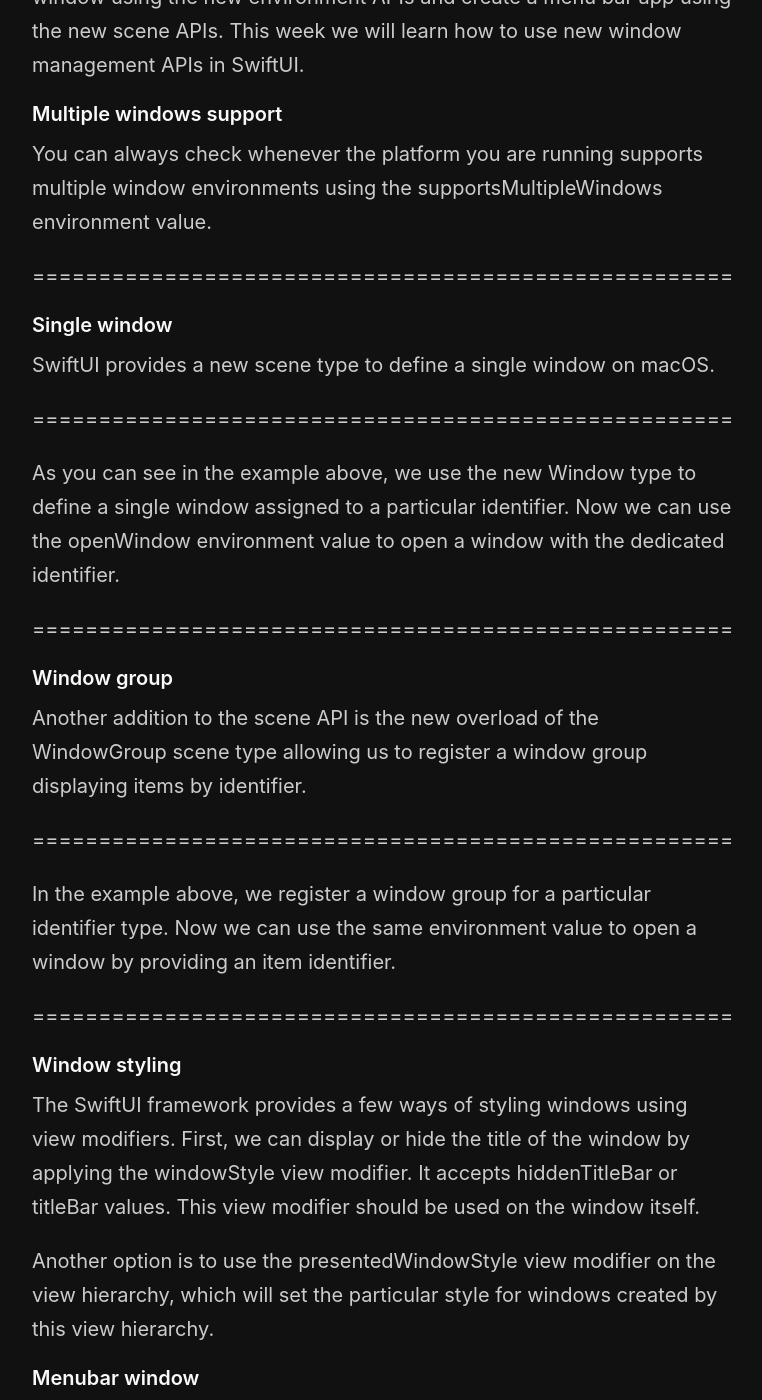
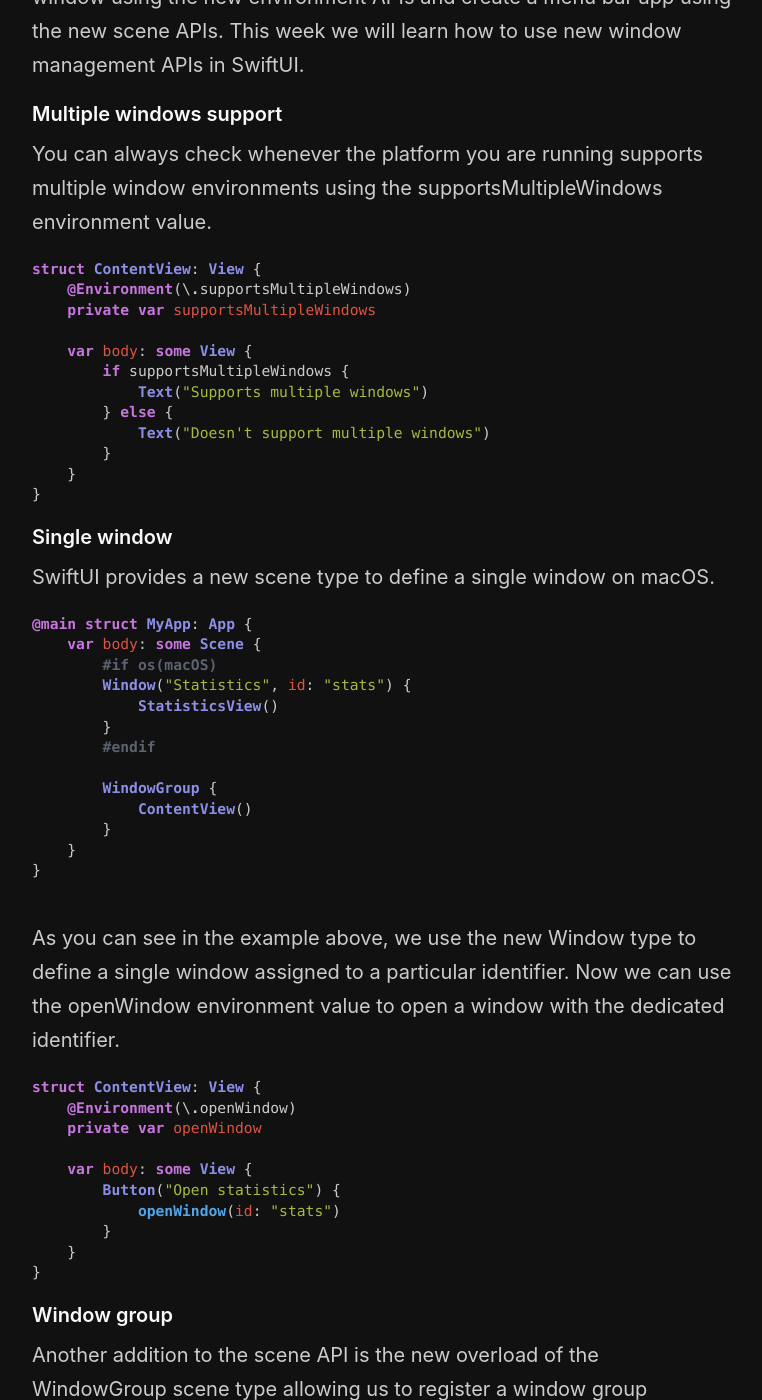
Before and after one commit to mecid/mecid.github.io, a Jekyll site: the page built from _posts/2022-11-02-window-management-in-swiftui.md, in a window 1280 px wide and 1400 px high, scrolled down 364 px. Shown: the whole window, without its empty margins (258-1020 px from the left). Built offline with Jekyll 4.4.1, drawn with Linux system fonts in a browser that asks for light colours; some of the changed text lies outside the part shown.

Commit message:
window management code examples added

````diff
--- a/_posts/2022-11-02-window-management-in-swiftui.md
+++ b/_posts/2022-11-02-window-management-in-swiftui.md
@@ -8,25 +8,93 @@
 #### Multiple windows support
 You can always check whenever the platform you are running supports multiple window environments using the supportsMultipleWindows environment value.
 
-=====================================================
+```swift
+struct ContentView: View {
+    @Environment(\.supportsMultipleWindows)
+    private var supportsMultipleWindows
+
+    var body: some View {
+        if supportsMultipleWindows {
+            Text("Supports multiple windows")
+        } else {
+            Text("Doesn't support multiple windows")
+        }
+    }
+}
+```
 
 #### Single window
 SwiftUI provides a new scene type to define a single window on macOS.
 
-=====================================================
+```swift
+@main struct MyApp: App {
+    var body: some Scene {
+        #if os(macOS)
+        Window("Statistics", id: "stats") {
+            StatisticsView()
+        }
+        #endif
+
+        WindowGroup {
+            ContentView()
+        }
+    }
+}
+
+```
 
 As you can see in the example above, we use the new Window type to define a single window assigned to a particular identifier. Now we can use the openWindow environment value to open a window with the dedicated identifier.
 
-=====================================================
+```swift
+struct ContentView: View {
+    @Environment(\.openWindow)
+    private var openWindow
+
+    var body: some View {
+        Button("Open statistics") {
+            openWindow(id: "stats")
+        }
+    }
+}
+```
 
 #### Window group
 Another addition to the scene API is the new overload of the WindowGroup scene type allowing us to register a window group displaying items by identifier.
 
-=====================================================
+```swift
+@main struct MyApp: App {
+    var body: some Scene {
+        #if os(macOS)
+        WindowGroup(for: Item.ID.self) { $itemId in
+            ItemView(itemId: itemId ?? UUID())
+        }
+        #endif
+
+        WindowGroup {
+            ContentView()
+        }
+    }
+}
+```
 
 In the example above, we register a window group for a particular identifier type. Now we can use the same environment value to open a window by providing an item identifier.
 
-=====================================================
+```swift
+struct ContentView: View {
+    @Environment(\.openWindow)
+    private var openWindow
+
+    let items: [Item]
+
+    var body: some View {
+        List(items) { item in
+            Button("open \(item.title)") {
+                openWindow(id: "item", value: item.id)
+            }
+        }
+    }
+}
+```
 
 #### Window styling
 The SwiftUI framework provides a few ways of styling windows using view modifiers. First, we can display or hide the title of the window by applying the windowStyle view modifier. It accepts hiddenTitleBar or titleBar values. This view modifier should be used on the window itself.
@@ -36,15 +104,57 @@
 #### Menubar window
 Menu bar apps are very popular on macOS, and now we have a native way to build them in SwiftUI. There is a new scene type called MenuBarExtra. It appears in the system menu bar and presents its content in a popover-like window.
 
-=====================================================
+```swift
+@main struct MyApp: App {
+    var body: some Scene {
+        #if os(macOS)
+        MenuBarExtra {
+            MenuBarView()
+        } label: {
+            Label("MyApp", systemImage: "star")
+        }
+        #endif
+
+        WindowGroup {
+            ContentView()
+        }
+    }
+}
+```
 
 You can control the visibility of the menu bar icon via another overload accepting a boolean binding.
 
-=====================================================
+```swift
+@main struct MyApp: App {
+    @State private var menuBarExtraShown = true
+
+    var body: some Scene {
+        #if os(macOS)
+        MenuBarExtra(isInserted: $menuBarExtraShown) {
+            MenuBarView()
+        } label: {
+            Label("MyApp", systemImage: "star")
+        }
+        #endif
+
+        WindowGroup {
+            ContentView()
+        }
+    }
+}
+
+```
 
 Menu bar apps can render their content as a menu or inside a dedicated window. You can control this behavior using the menuBarExtraStyle view modifier.
 
-=====================================================
+```swift
+MenuBarExtra {
+    MenuBarView()
+} label: {
+    Label("MyApp", systemImage: "star")
+}
+.menuBarExtraStyle(.window)
+```
 
 #### Conclusion
 Today we learned how to use new APIs to manage windows in SwiftUI. The declarative approach we used to see for views is working for high-level concepts like windows now. Feel free to use it to build iOS, iPadOS, and macOS apps in a single codebase.
````
